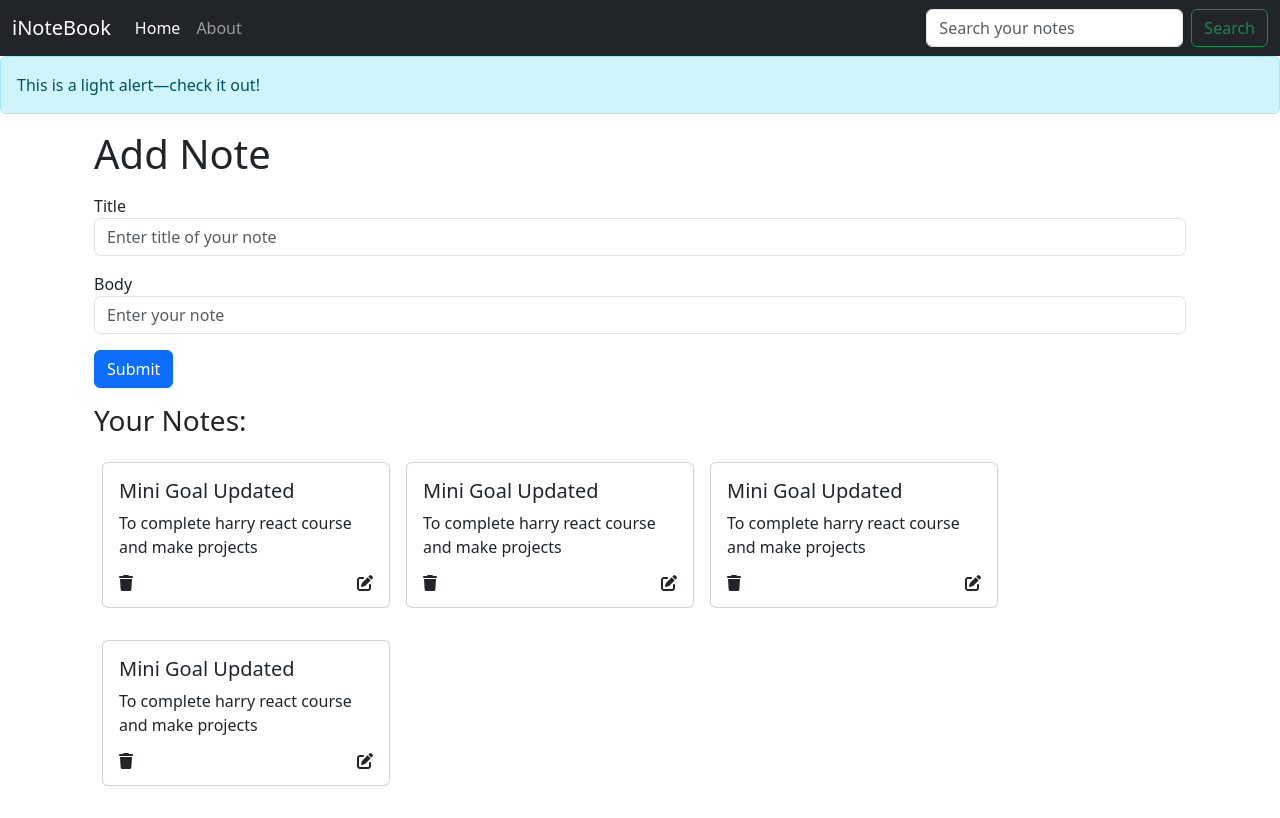
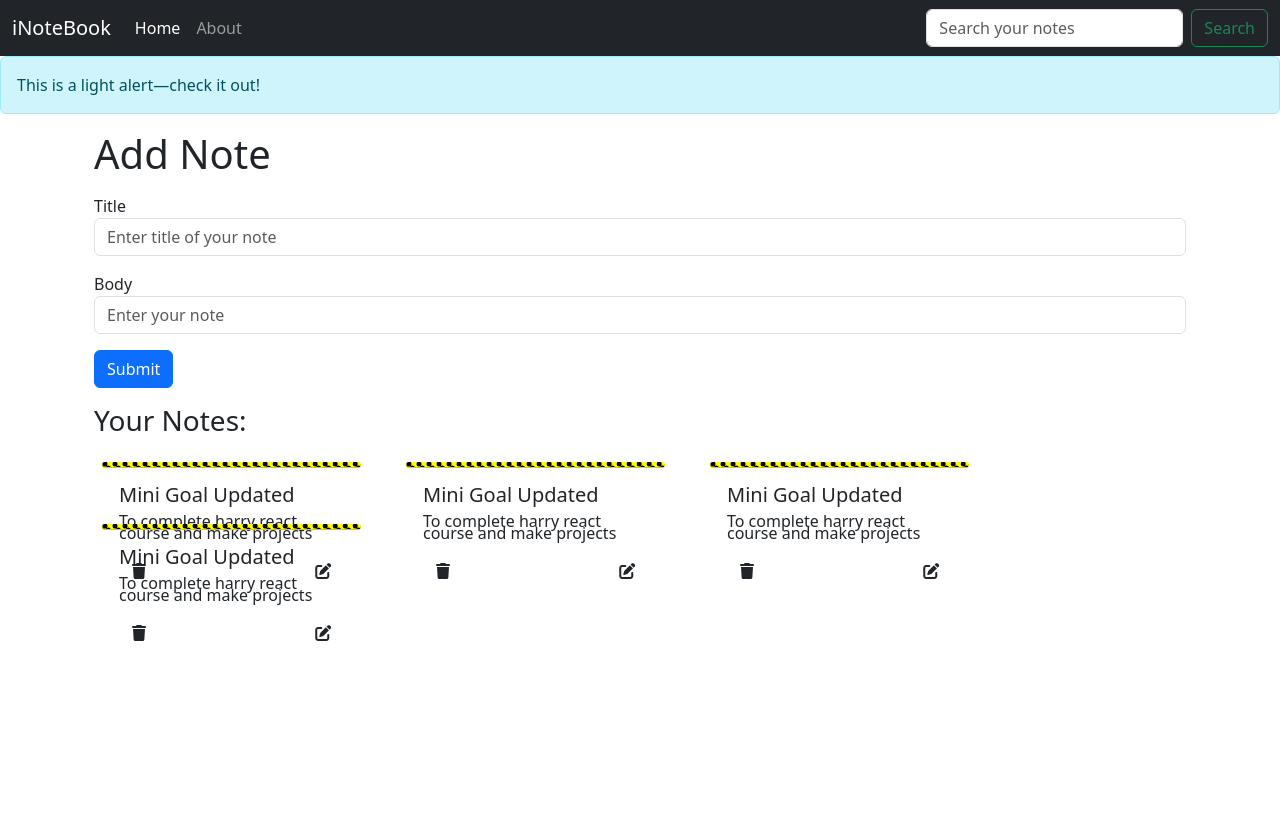
Before and after one commit to Sanchitagarwal7/inotebook, a React (Create React App) app: page / in a window 1280 px wide. Built offline with nearby package versions, Linux system fonts and the light colour scheme.

Commit message:
note top

```diff
--- a/public/styles.css
+++ b/public/styles.css
@@ -3,3 +3,21 @@
     border-left: 5px solid rgb(244,67,54);
     padding-left: 10px;
 }
+
+i{
+    cursor: pointer;
+}
+
+.horizontal_line {
+    background-color: yellow;
+    width: 90%;
+    height: 5px;
+    border-top: 5px dotted black;
+    line-height: 80%;
+}
+
+.line {
+    border-bottom: 5px solid black;
+    margin-top: 5px;
+    width: 90%;
+}
--- a/src/components/NoteItem.js
+++ b/src/components/NoteItem.js
@@ -7,13 +7,13 @@
         className="col-md-3 my-3 mx-2"
         style={{ display: "inline-block", width: "18rem" }}
       >
-        <div className="card">
+        <div className="card horizontal_line">
           <div className="card-body">
             <h5 className="card-title">{props.title}</h5>
             <p className="card-text">{props.body}</p>
             <div className="d-flex justify-content-between">
-              <i class="fa-solid fa-trash"></i>
-              <i class="fa-solid fa-pen-to-square"></i>
+              <i class="fa-solid fa-trash btn"></i>
+              <i class="fa-solid fa-pen-to-square btn"></i>
             </div>
           </div>
         </div>
```
